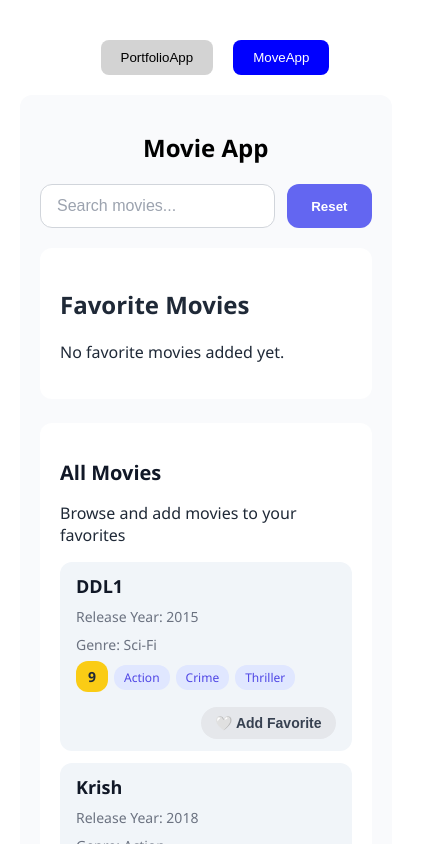
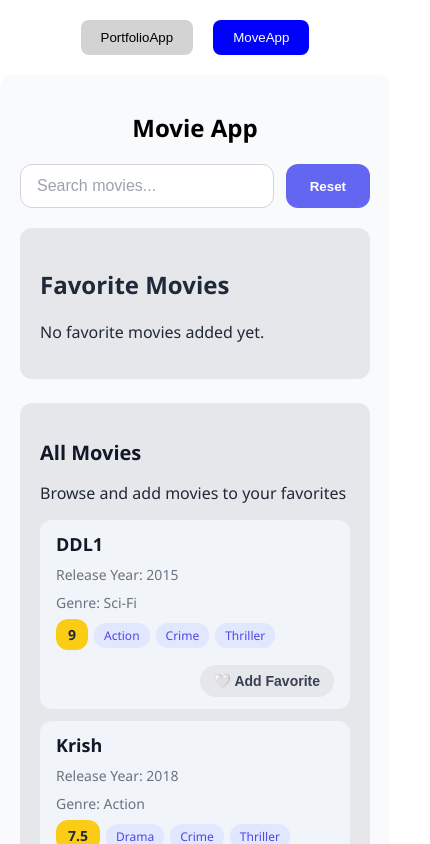
Before and after one commit to singhpreet86/react-essentials-assignment, a React (Create React App) app: page / in a window 390 px wide. Both pictures are taken after a click on the button "MoveApp". Shown: the top 844 px of the page, 430 px wide, since content can reach past the window. Built offline with nearby package versions, Linux system fonts and the light colour scheme.

Commit message:
responsive

```diff
--- a/src/App.css
+++ b/src/App.css
@@ -18,7 +18,7 @@ background-color: blue;
 color: white;
 }
 
-.App{
+/* .App{
   min-width: 100vw;
   padding: 20px;
-}
+} */
--- a/src/components/Assignment1/MovieApp/MovieAppContainer.css
+++ b/src/components/Assignment1/MovieApp/MovieAppContainer.css
@@ -14,7 +14,7 @@ body{
 
 .movie-container,.favroute-container {
   flex: 1;
-  background-color: #ffffff;
+  background-color: #e5e7eb;
   padding: 20px;
   min-height: 75vh;
   border-radius: 12px;
@@ -31,7 +31,7 @@ body{
 
 .movie-app {
   padding: 20px;
-  max-width: 85%;
+  max-width: 100%;
   margin: 0;
   border-radius: 12px;
   background-color: #f9fafc;
```
